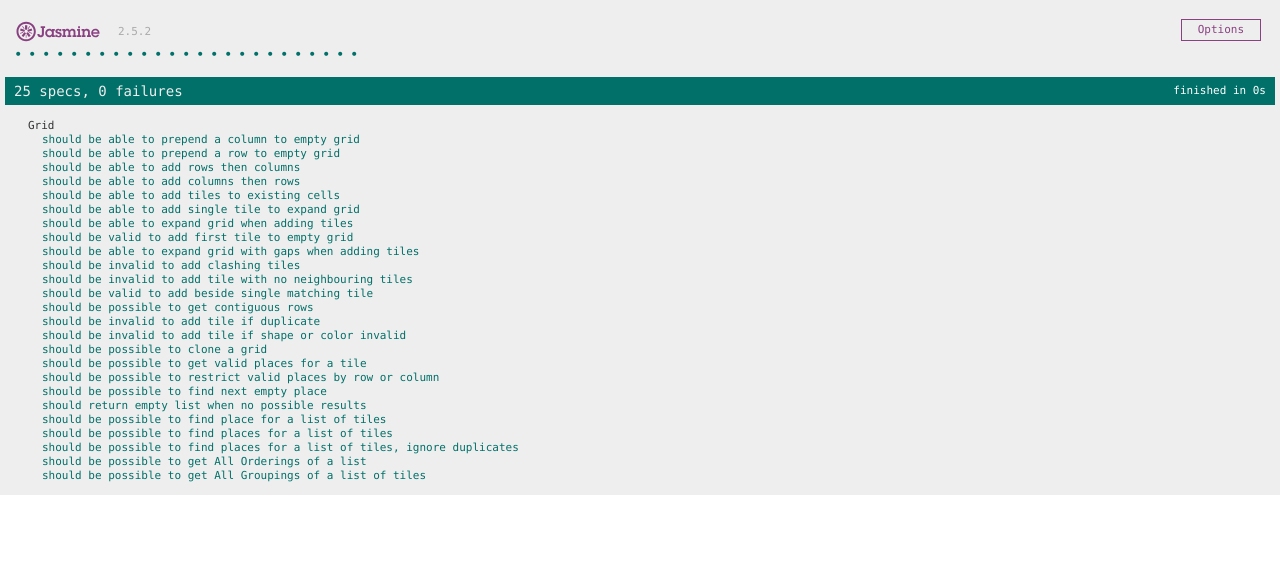
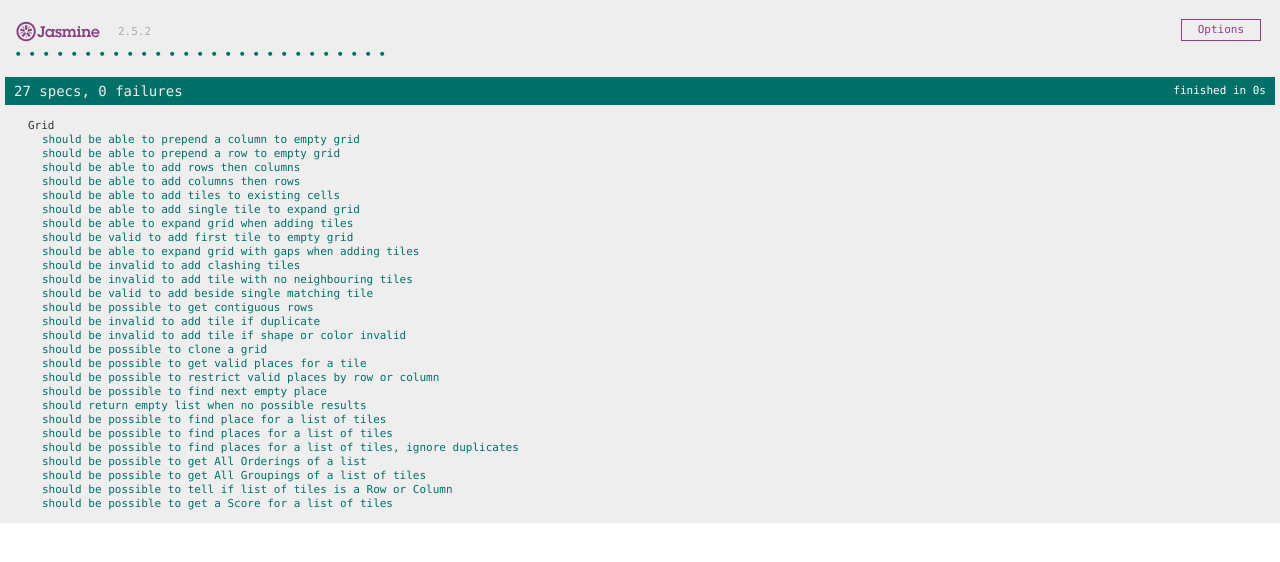
Before and after one commit to will-moore/qwirkle-solver, a plain HTML site: page SpecRunner.html in a window 1280 px wide. Drawn offline with Linux system fonts and the light colour scheme.

Commit message:
getScore(tiles) working and score displayed

```diff
--- a/spec/GridSpec.js
+++ b/spec/GridSpec.js
@@ -359,6 +359,51 @@ describe("Grid", function() {
     ]);
   });
 
+
+  it("should be possible to tell if list of tiles is a Row or Column", function() {
+    expect(grid.isRow([{'row': 1}, {'row': 1}])).toBeTruthy();
+    expect(grid.isRow([{'row': 1}, {'row': 1}, {'row': 2}])).toBeFalsy();
+    expect(grid.isRow([{'row': 1}])).toBeTruthy();
+
+    expect(grid.isColumn([{'column': 0}, {'column': 0}])).toBeTruthy();
+    expect(grid.isColumn([{'column': 0}, {'column': 1}, {'column': 2}])).toBeFalsy();
+    expect(grid.isColumn([{'column': 0}])).toBeTruthy();
+  });
+
+
+  it("should be possible to get a Score for a list of tiles", function() {
+    // populate grid
+    grid.addTiles([{'id': 'a1', 'row': 0, 'column': 0},
+                   {'id': 'a2', 'row': 0, 'column': 1},
+                   {'id': 'b2', 'row': 1, 'column': 1},
+                   {'id': 'b3', 'row': 1, 'column': 2}])
+    expect(grid.grid).toEqual([
+        ['a1', 'a2', ''],
+        ['',   'b2',   'b3']
+      ]);
+
+    // Test above checks that this is one of the valid results for this grid...
+    var tests = [
+        [{'id': 'b4', 'row': 1, 'column': 3}, {'id': 'b2', 'row': 0, 'column': 3}],
+        [{'id': 'b4', 'row': 1, 'column': 3}, {'id': 'b2', 'row': 2, 'column': 3}],
+        [{'id': 'b4', 'row': 2, 'column': 2}, {'id': 'b2', 'row': 3, 'column': 2}],
+        [{'id': 'b4', 'row': 2, 'column': 2}, {'id': 'b2', 'row': 2, 'column': 3}],
+        [{'id': 'b4', 'row': 2, 'column': 2}],
+        // Adding tiles with row/column of -1 expands grid each time...
+        [{'id': 'a3', 'row': 0, 'column': -1}],
+        [{'id': 'a3', 'row': 0, 'column': -1}, {'id': 'a4', 'row': 0, 'column': -1}],
+        [{'id': 'a3', 'row': 0, 'column': -1}, {'id': 'a4', 'row': -1, 'column': 0}],
+        [{'id': 'a3', 'row': 0, 'column': -1}, {'id': 'a4', 'row': -1, 'column': 0}, {'id': 'a5', 'row': -1, 'column': 0}],
+    ]
+
+    var results = [5, 5, 3, 4, 2, 3, 4, 5, 6];
+
+    tests.forEach(function(tiles, idx){
+      console.log('idx', idx);
+      expect(grid.getScore(tiles)).toEqual(results[idx]);
+    });
+  });
+
   // describe("when song has been paused", function() {
   //   beforeEach(function() {
   //     player.play(song);
--- a/src/Grid.js
+++ b/src/Grid.js
@@ -229,6 +229,16 @@ Grid.prototype.getTileAt = function(row, column) {
 }
 
 Grid.prototype.getRowAndColumnTilesFrom = function(row, column) {
+
+    var r = this.getRowAndColumnTilesAndCoordsFrom(row, column);
+    var rowTiles = r[0];
+    var columnTiles = r[1];
+    rowTiles = rowTiles.map(function(t){return t.id});
+    columnTiles = columnTiles.map(function(t){return t.id});
+    return [rowTiles, columnTiles];
+}
+
+Grid.prototype.getRowAndColumnTilesAndCoordsFrom = function(row, column) {
     var tile;
     // get row tiles
     var rowTiles = [];
@@ -239,7 +249,7 @@ Grid.prototype.getRowAndColumnTilesFrom = function(row, column) {
         c = c - 1;
         tile = this.getTileAt(r, c);
         if (tile != '') {
-            rowTiles.push(tile);
+            rowTiles.push({id:tile, row:r, column:c});
         }
     }
     // check to right...
@@ -250,7 +260,7 @@ Grid.prototype.getRowAndColumnTilesFrom = function(row, column) {
         c = c + 1;
         tile = this.getTileAt(r, c);
         if (tile != '') {
-            rowTiles.push(tile);
+            rowTiles.push({id:tile, row:r, column:c});
         }
     }
     // check up...
@@ -261,7 +271,7 @@ Grid.prototype.getRowAndColumnTilesFrom = function(row, column) {
         r = r - 1;
         tile = this.getTileAt(r, c);
         if (tile != '') {
-            columnTiles.push(tile);
+            columnTiles.push({id:tile, row:r, column:c});
         }
     }
     // check down...
@@ -272,7 +282,7 @@ Grid.prototype.getRowAndColumnTilesFrom = function(row, column) {
         r = r + 1;
         tile = this.getTileAt(r, c);
         if (tile != '') {
-            columnTiles.push(tile);
+            columnTiles.push({id:tile, row:r, column:c});
         }
     }
     return [rowTiles, columnTiles];
@@ -434,3 +444,103 @@ Grid.prototype.getValidPlaces = function(tile, restrictTo) {
     }
     return places;
 }
+
+Grid.prototype.isColumn = function(tiles) {
+    // true if all tiles are in same Column
+    var allColumnsSame = tiles.reduce(function(prev, t, idx, arr){
+        if (idx + 1 >= arr.length) {
+            // No more tiles to compare
+            return prev;
+        }
+        // True if next column is same as current one
+        return prev && t.column === arr[idx + 1].column;
+    }, true);
+    return allColumnsSame;
+}
+
+Grid.prototype.isRow = function(tiles) {
+    // true if all tiles are in same Row
+    var allRowsSame = tiles.reduce(function(prev, t, idx, arr){
+        if (idx + 1 >= arr.length) {
+            // No more tiles to compare
+            return prev;
+        }
+        // True if next row is same as current one
+        return prev && t.row === arr[idx + 1].row;
+    }, true);
+    return allRowsSame;
+}
+
+Grid.prototype.getScore = function(tiles) {
+    // Get the score from the list of tiles when placed in the grid
+    // tiles is a list of {id, row, column} objects
+
+    console.log('getScore...', tiles);
+
+    var score;
+
+    // Add tiles to a clone of this Grid before we get score
+    // NB: each time row or column is -1 the grid is expanded by prepending rows/columns
+
+    var newTiles = [];
+
+    function incRows() {
+        newTiles.forEach(function(t){
+            t.row++;
+        })
+    }
+    function incColumns() {
+        newTiles.forEach(function(t){
+            t.column++;
+        })
+    }
+
+    var resultGrid = this.clone();
+    tiles.forEach(function(t){
+      resultGrid.addTile(t.id, t.row, t.column);
+      newTiles.push({'id': t.id, 'row': t.row, 'column': t.column});
+      // We update newTiles coordinates to match expanded grid
+      if (t.row === -1) {
+        incRows()
+      }
+      if (t.column === -1) {
+        incColumns();
+      }
+    });
+
+    console.log('newTiles', newTiles);
+
+    if (this.isColumn(newTiles)) {
+        // Get score for Column...
+        var t = newTiles[0];
+        var columnTiles = resultGrid.getRowAndColumnTilesFrom(t.row, t.column)[1];
+        score = 0;
+        if (columnTiles.length > 0) {
+            // Adding a single tile to a row, isColumn() is true but columnTiles.length is 0
+            score = columnTiles.length + 1;     // include the tile itself
+        }
+
+        // Get score for all Rows...
+        newTiles.forEach(function(t){
+            var rowTiles = resultGrid.getRowAndColumnTilesFrom(t.row, t.column)[0];
+            if (rowTiles.length > 0) {
+                score += (rowTiles.length + 1);
+            }
+        }.bind(resultGrid));
+
+    } else if (this.isRow(newTiles)) {
+        // Get score for Row...
+        var t = newTiles[0];
+        var rowTiles = resultGrid.getRowAndColumnTilesFrom(t.row, t.column)[0];
+        score = rowTiles.length + 1;     // include the tile itself
+
+        // Get score for all Columns...
+        newTiles.forEach(function(t){
+            var columnTiles = resultGrid.getRowAndColumnTilesFrom(t.row, t.column)[1];
+            if (columnTiles.length > 0) {
+                score += (columnTiles.length + 1);
+            }
+        }.bind(resultGrid));
+    }
+    return score;
+}
```
Also changed, not shown: index.html (+23 -13 lines).
